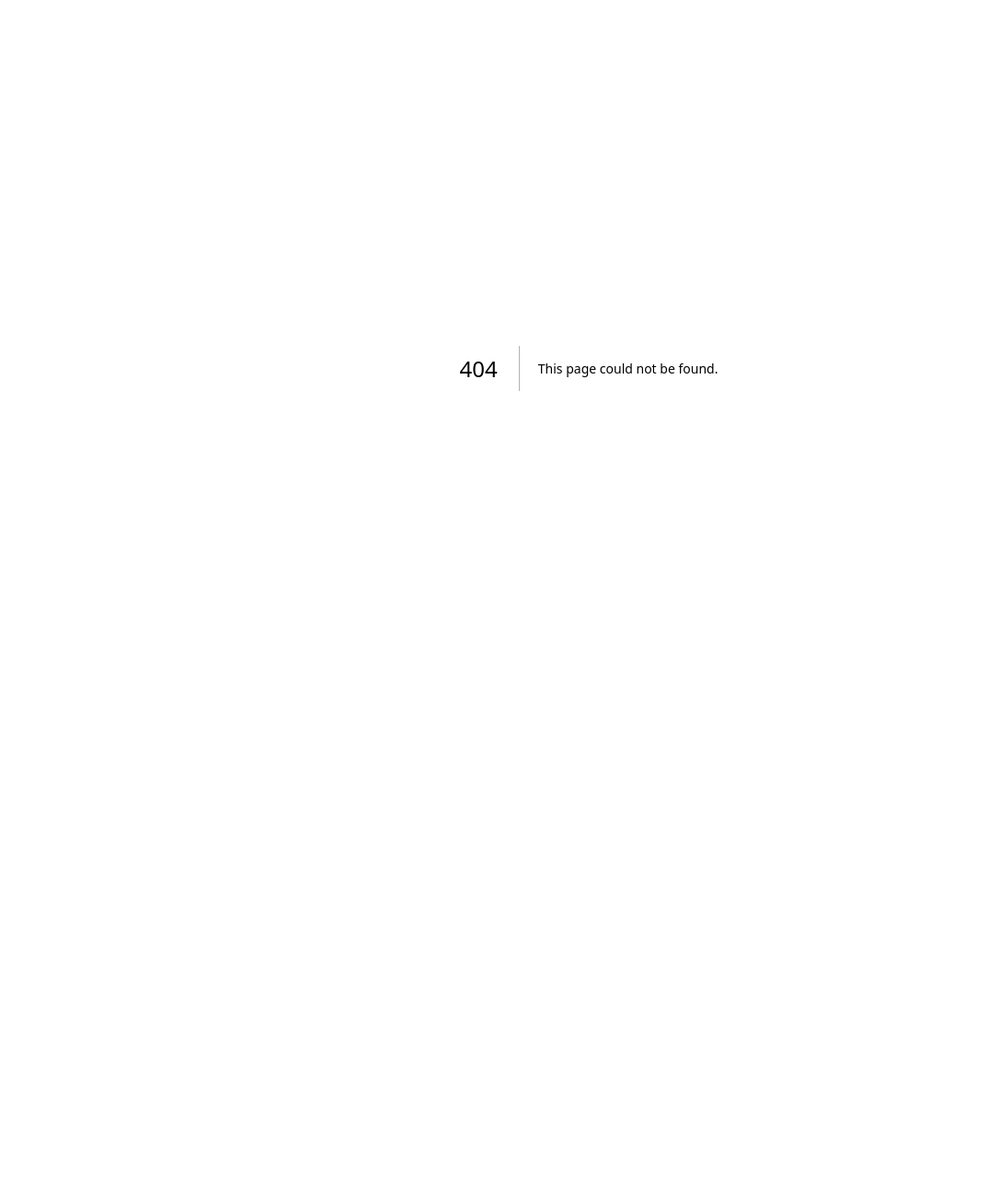
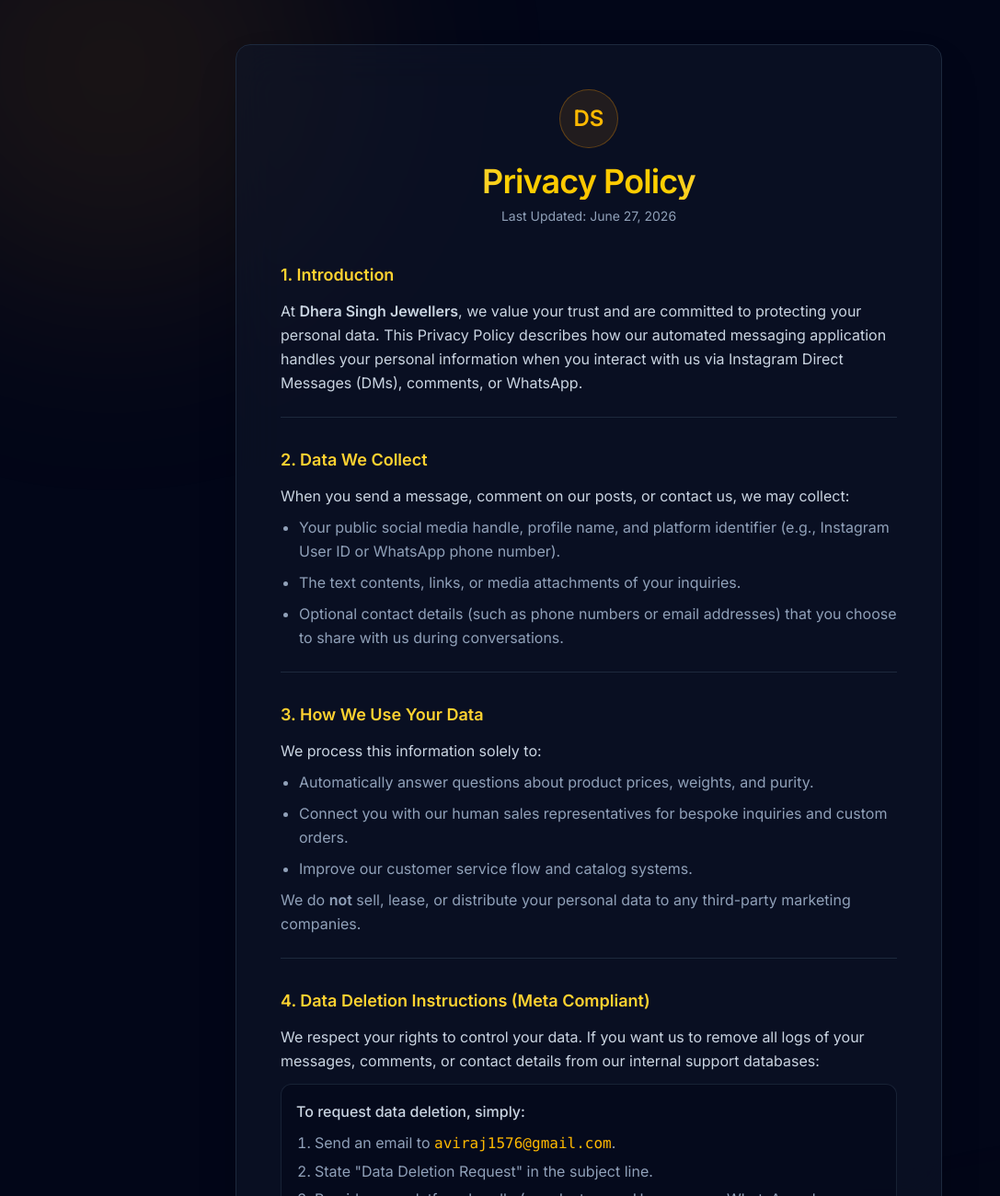
Before and after one commit to aviraj1576/dhera-singh, a Next.js app: page /privacy in a window 1280 px wide. Before the commit this address had no page. Shown: the top 1300 px of the page at 92% size, without its empty margins (0-1087 px from the left). Before the commit the page ends 800 px from the top, so only its background shows below. Built offline with nearby package versions, Linux system fonts and the light colour scheme.

Commit message:
feat: add Meta-compliant privacy policy and data deletion page

```diff
--- /dev/null
+++ b/src/app/privacy/page.tsx
@@ -0,0 +1,103 @@
+// src/app/privacy/page.tsx
+import React from "react";
+
+export const metadata = {
+  title: "Privacy Policy | Dhera Singh Jewellers",
+  description: "Privacy Policy and Data Deletion Instructions for Dhera Singh Jewellers Customer Assistant.",
+};
+
+export default function PrivacyPolicy() {
+  return (
+    <div className="min-h-screen bg-slate-950 text-slate-100 flex flex-col items-center justify-center p-6 sm:p-12 relative overflow-hidden font-sans">
+      {/* Background ambient glows */}
+      <div className="absolute top-[-10%] left-[-10%] w-[500px] h-[500px] rounded-full bg-amber-500/10 blur-[120px] pointer-events-none" />
+      <div className="absolute bottom-[-10%] right-[-10%] w-[500px] h-[500px] rounded-full bg-yellow-500/10 blur-[120px] pointer-events-none" />
+
+      <main className="relative z-10 w-full max-w-3xl bg-slate-900/60 backdrop-blur-xl border border-slate-800 rounded-2xl p-8 sm:p-12 shadow-2xl">
+        {/* Header */}
+        <div className="text-center mb-10">
+          <div className="inline-flex items-center justify-center w-16 h-16 rounded-full bg-amber-500/10 border border-amber-500/30 text-amber-400 text-2xl font-bold mb-4">
+            DS
+          </div>
+          <h1 className="text-3xl sm:text-4xl font-extrabold tracking-tight bg-gradient-to-r from-amber-200 via-yellow-400 to-amber-200 bg-clip-text text-transparent">
+            Privacy Policy
+          </h1>
+          <p className="text-slate-400 mt-2 text-sm">
+            Last Updated: June 27, 2026
+          </p>
+        </div>
+
+        {/* Content Sections */}
+        <div className="space-y-8 text-slate-300 leading-relaxed text-sm sm:text-base">
+          <section className="border-b border-slate-800 pb-6">
+            <h2 className="text-lg font-semibold text-amber-300 mb-3">1. Introduction</h2>
+            <p>
+              At <strong>Dhera Singh Jewellers</strong>, we value your trust and are committed to protecting your personal data. This Privacy Policy describes how our automated messaging application handles your personal information when you interact with us via Instagram Direct Messages (DMs), comments, or WhatsApp.
+            </p>
+          </section>
+
+          <section className="border-b border-slate-800 pb-6">
+            <h2 className="text-lg font-semibold text-amber-300 mb-3">2. Data We Collect</h2>
+            <p className="mb-2">
+              When you send a message, comment on our posts, or contact us, we may collect:
+            </p>
+            <ul className="list-disc pl-5 space-y-2 text-slate-400">
+              <li>Your public social media handle, profile name, and platform identifier (e.g., Instagram User ID or WhatsApp phone number).</li>
+              <li>The text contents, links, or media attachments of your inquiries.</li>
+              <li>Optional contact details (such as phone numbers or email addresses) that you choose to share with us during conversations.</li>
+            </ul>
+          </section>
+
+          <section className="border-b border-slate-800 pb-6">
+            <h2 className="text-lg font-semibold text-amber-300 mb-3">3. How We Use Your Data</h2>
+            <p className="mb-2">
+              We process this information solely to:
+            </p>
+            <ul className="list-disc pl-5 space-y-2 text-slate-400">
+              <li>Automatically answer questions about product prices, weights, and purity.</li>
+              <li>Connect you with our human sales representatives for bespoke inquiries and custom orders.</li>
+              <li>Improve our customer service flow and catalog systems.</li>
+            </ul>
+            <p className="mt-2 text-slate-400">
+              We do <strong>not</strong> sell, lease, or distribute your personal data to any third-party marketing companies.
+            </p>
+          </section>
+
+          <section className="border-b border-slate-800 pb-6">
+            <h2 className="text-lg font-semibold text-amber-300 mb-3">4. Data Deletion Instructions (Meta Compliant)</h2>
+            <p className="mb-3">
+              We respect your rights to control your data. If you want us to remove all logs of your messages, comments, or contact details from our internal support databases:
+            </p>
+            <div className="bg-slate-950/50 border border-slate-800/80 rounded-xl p-4 text-slate-400">
+              <p className="mb-2 font-medium text-slate-300">To request data deletion, simply:</p>
+              <ol className="list-decimal pl-5 space-y-1">
+                <li>Send an email to <span className="text-amber-400 font-mono">aviraj1576@gmail.com</span>.</li>
+                <li>State "Data Deletion Request" in the subject line.</li>
+                <li>Provide your platform handle (e.g., Instagram Username or WhatsApp phone number).</li>
+              </ol>
+              <p className="mt-3 text-xs italic text-slate-500">
+                We will permanently delete your records from our systems within 48 hours of receiving the request.
+              </p>
+            </div>
+          </section>
+
+          <section>
+            <h2 className="text-lg font-semibold text-amber-300 mb-3">5. Contact Us</h2>
+            <p>
+              For any questions regarding this Privacy Policy or our data practices, please contact us at:
+            </p>
+            <div className="mt-2 text-slate-400 font-mono text-xs sm:text-sm space-y-1">
+              <p>📍 Dhera Singh Jewellers, Punjab, India</p>
+              <p>✉️ aviraj1576@gmail.com</p>
+            </div>
+          </section>
+        </div>
+
+        {/* Footer */}
+        <div className="mt-12 pt-6 border-t border-slate-800 text-center text-xs text-slate-500">
+          © {new Date().getFullYear()} Dhera Singh Jewellers. All rights reserved.
+        </div>
+      </main>
+    </div>
+  );
+}
```
